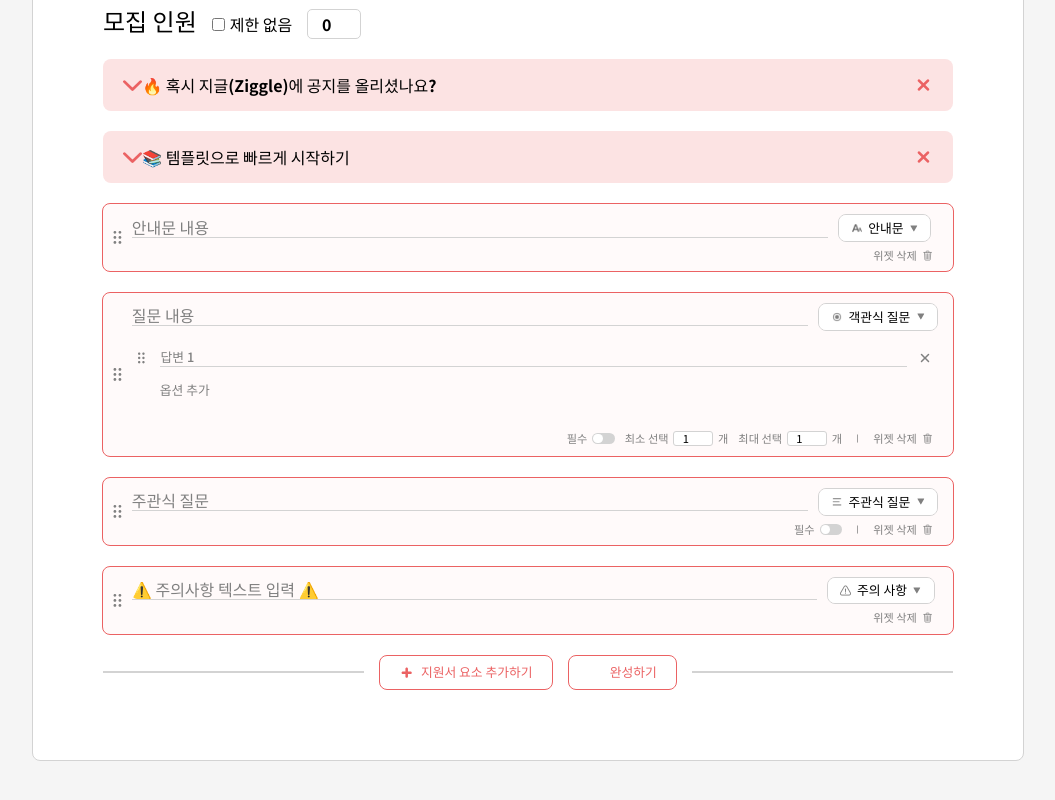
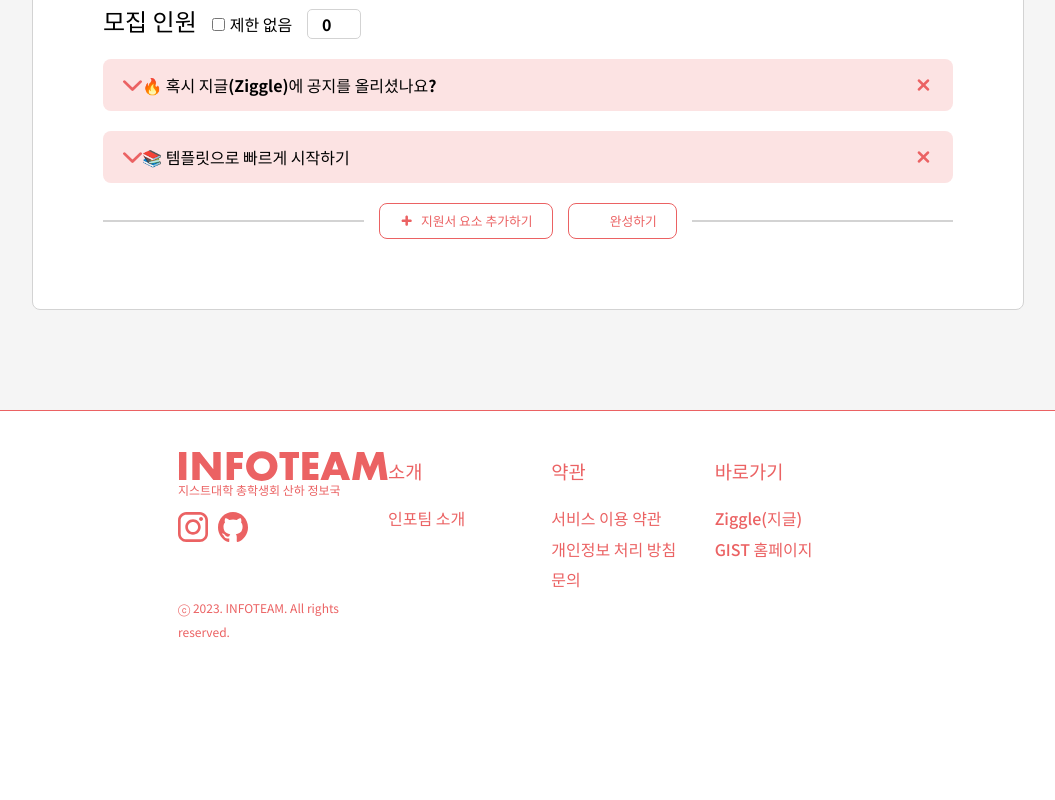
Before and after one commit to gsainfoteam/ziggle-ams-fe, a React (Vite) app: page /create in a window 1280 px wide. Shown: the part 388-1188 px from the top of the page, without its empty margins (112-1167 px from the left). After the commit the page ends 1049 px from the top, so only its background shows below. Built offline with nearby package versions, Linux system fonts and the light colour scheme; some icons are missing.

Commit message:
Modified default template

```diff
--- a/src/pages/CreateProject/templates.ts
+++ b/src/pages/CreateProject/templates.ts
@@ -91,52 +91,6 @@ const templates: Templates = {
         },
       ],
       selectedTemplate: null,
-    },
-    {
-      id: "TextDisplay",
-      widgetType: "TextDisplay",
-      placeholder: "안내문 내용",
-      value: "",
-      required: null,
-      min: null,
-      max: null,
-    },
-    {
-      id: "Choice",
-      widgetType: "Choice",
-      required: false,
-      min: "1",
-      max: "1",
-      question: {
-        name: "question",
-        placeholder: "질문 내용",
-        value: "",
-      },
-      options: [
-        {
-          name: "option1",
-          placeholder: "답변 1",
-          value: "",
-        },
-      ],
-    },
-    {
-      id: "TextAnswer",
-      widgetType: "TextAnswer",
-      placeholder: "주관식 질문",
-      value: "",
-      required: false,
-      min: null,
-      max: null,
-    },
-    {
-      id: "Caution",
-      widgetType: "Caution",
-      placeholder: "⚠️ 주의사항 텍스트 입력 ⚠️",
-      value: "",
-      required: null,
-      min: null,
-      max: null,
     },
   ],
   "코딩동아리 모집": [
```
